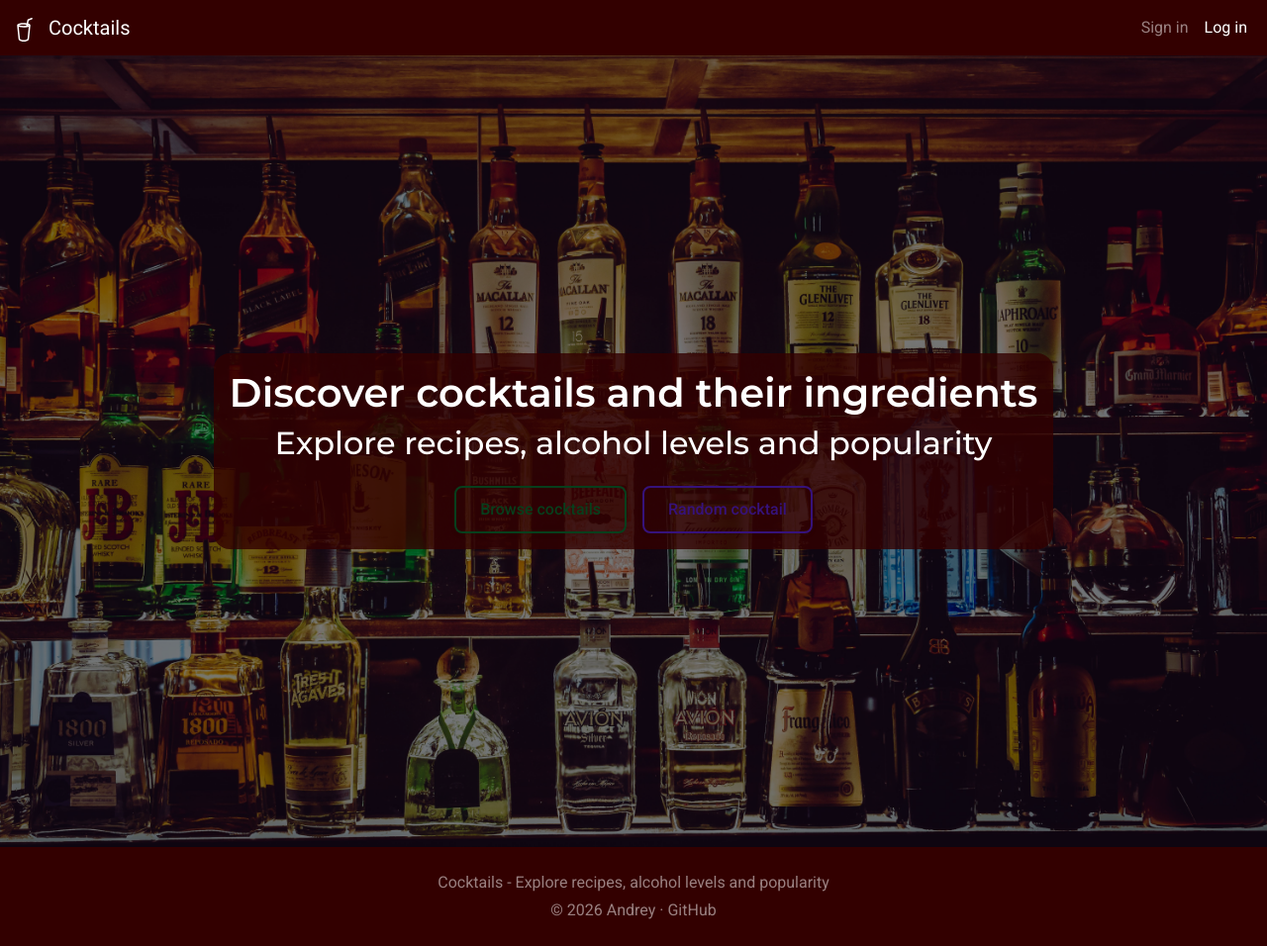
After one commit to Eiji224/cocktails_analytics, a Django app: page / in a window 1280 px wide. The commit adds this page. Shown: the whole page at 99% size. Run offline with Django 5.2, Linux system fonts and the light colour scheme; some libraries are stand-ins or nearby versions.

Commit message:
created index page

```diff
--- /dev/null
+++ b/cocktails/templates/cocktails/base.html
@@ -0,0 +1,33 @@
+{% load static %}
+
+<!DOCTYPE html>
+<html lang="en">
+<head>
+    <meta charset="UTF-8">
+    <link rel="icon" href="{% static 'images/icon.svg' %}">
+    <title>{% block title %}{% endblock %}</title>
+    <link rel="stylesheet" href="{% static 'bootstrap/css/bootstrap.min.css' %}">
+
+    <link rel="preconnect" href="https://fonts.googleapis.com">
+    <link rel="preconnect" href="https://fonts.gstatic.com" crossorigin>
+    <link href="https://fonts.googleapis.com/css2?family=Montserrat:ital,wght@0,100..900;1,100..900&family=Roboto:ital,wght@0,100..900;1,100..900&display=swap" rel="stylesheet">
+    <link rel="stylesheet" href="{% static 'css/base.css' %}">
+
+    {% block styles %}{% endblock %}
+</head>
+<body>
+    {% block navbar %}{% endblock %}
+    <section>{% block content %}{% endblock %}</section>
+    <footer class="py-4 mt-auto">
+      <div class="container text-center text-muted text-white-50">
+        <p class="mb-1">Cocktails - Explore recipes, alcohol levels and popularity</p>
+        <p class="mb-0">
+          © 2026 Andrey ·
+          <a href="https://github.com/andrey/cocktails_analytics" class="text-decoration-none text-muted text-white-50">GitHub</a>
+        </p>
+      </div>
+    </footer>
+
+    <script src="{% static 'bootstrap/js/bootstrap.bundle.min.js' %}"></script>
+</body>
+</html>
--- /dev/null
+++ b/cocktails/templates/cocktails/index.html
@@ -0,0 +1,46 @@
+{% extends 'cocktails/base.html' %}
+{% load static %}
+
+{% block title %}Cocktails - Main page{% endblock %}
+{% block styles %}
+    <link rel="stylesheet" href="{% static 'css/index.css' %}">
+{% endblock %}
+
+{% block navbar %}
+    <nav class="navbar navbar-expand-lg custom-nav">
+      <div class="container-fluid d-flex justify-content-between align-items-center">
+          <div class="d-flex align-items-center">
+              <a class="navbar-brand text-white" href="{% url 'index' %}">
+                <img src="{% static 'images/icon.svg' %}" alt="Logo" class="me-2" style="height: 1.5rem; width: auto; filter: invert(1);">
+                Cocktails
+              </a>
+          </div>
+          <div class="d-flex align-items-center">
+              <button class="navbar-toggler" type="button" data-bs-toggle="collapse" data-bs-target="#navbarNavAltMarkup" aria-controls="navbarNavAltMarkup" aria-expanded="false" aria-label="Переключатель навигации">
+                  <span class="navbar-toggler-icon"></span>
+              </button>
+              <div class="collapse navbar-collapse align-items-end" id="navbarNavAltMarkup">
+                  <div class="navbar-nav">
+                      <a class="nav-link text-white-50" href="#">Sign in</a>
+                      <a class="nav-link text-white active" aria-current="page" href="#">Log in</a>
+                  </div>
+              </div>
+          </div>
+      </div>
+    </nav>
+{% endblock %}
+
+{% block content %}
+    <div class="d-flex flex-column justify-content-center align-items-center vh-100">
+        <div style="background-color: rgba(51, 0, 0, 0.8);" class="rounded-4 p-3">
+            <div class="text-center">
+                <h1>Discover cocktails and their ingredients</h1>
+                <h2>Explore recipes, alcohol levels and popularity</h2>
+            </div>
+            <div class="d-flex gap-3 justify-content-center mt-4">
+                <button class="btn btn-outline-primary">Browse cocktails</button>
+                <button class="btn btn-outline-secondary">Random cocktail</button>
+            </div>
+        </div>
+    </div>
+{% endblock %}
--- a/cocktails/urls.py
+++ b/cocktails/urls.py
@@ -0,0 +1,6 @@
+from django.urls import path
+from . import views
+
+urlpatterns = [
+    path('', views.index, name='index'),
+]
--- a/cocktails/views.py
+++ b/cocktails/views.py
@@ -1,3 +1,7 @@
+from django.http import HttpResponse
 from django.shortcuts import render
 
-# Create your views here.
+from .models import Cocktail
+
+def index(request):
+    return render(request, 'cocktails/index.html')
--- a/cocktails_analytics/settings.py
+++ b/cocktails_analytics/settings.py
@@ -117,3 +117,4 @@ USE_TZ = True
 # https://docs.djangoproject.com/en/6.0/howto/static-files/
 
 STATIC_URL = 'static/'
+STATICFILES_DIRS = [BASE_DIR / 'static']
--- a/cocktails_analytics/urls.py
+++ b/cocktails_analytics/urls.py
@@ -15,8 +15,9 @@ Including another URLconf
     2. Add a URL to urlpatterns:  path('blog/', include('blog.urls'))
 """
 from django.contrib import admin
-from django.urls import path
+from django.urls import path, include
 
 urlpatterns = [
     path('admin/', admin.site.urls),
+    path('', include('cocktails.urls')),
 ]
--- a/static/css/base.css
+++ b/static/css/base.css
@@ -20,3 +20,253 @@ h1 {
 h2 {
   font-weight: 500;
 }
+
+footer {
+    background-color: rgb(51, 0, 0) !important;
+    color: white !important;
+}
+
+:root {
+  /* Основные цвета из палитры */
+  --bs-primary: #073f1c;
+  --bs-primary-rgb: 7, 63, 28;
+
+  --bs-secondary: #36127b;
+  --bs-secondary-rgb: 54, 18, 123;
+
+  --bs-success: #073f1c;
+  --bs-success-rgb: 7, 63, 28;
+
+  --bs-danger: #a90024;
+  --bs-danger-rgb: 169, 0, 36;
+
+  --bs-warning: #7d0254;
+  --bs-warning-rgb: 125, 2, 84;
+
+  --bs-info: #36127b;
+  --bs-info-rgb: 54, 18, 123;
+
+  --bs-light: #f8f9fa;
+  --bs-light-rgb: 248, 249, 250;
+
+  --bs-dark: #330000;
+  --bs-dark-rgb: 51, 0, 0;
+
+  --bs-white: #fff;
+  --bs-white-rgb: 255, 255, 255;
+
+  --bs-gray: #6c757d;
+  --bs-gray-rgb: 108, 117, 125;
+
+  --bs-gray-dark: #330000;
+  --bs-gray-dark-rgb: 51, 0, 0;
+
+  /* Фоны и текст по умолчанию */
+  --bs-body-bg: #ffffff;
+  --bs-body-color: #212529;
+  --bs-body-color-rgb: 33, 37, 41;
+
+  /* Текстовые цвета */
+  --bs-body-emphasis-color: #000;
+  --bs-body-emphasis-color-rgb: 0, 0, 0;
+
+  /* Ссылки */
+  --bs-link-color: #073f1c;
+  --bs-link-color-rgb: 7, 63, 28;
+  --bs-link-hover-color: #052a14;
+  --bs-link-hover-color-rgb: 5, 42, 20;
+
+  /* Границы */
+  --bs-border-color: #dee2e6;
+  --bs-border-color-translucent: rgba(0, 0, 0, 0.175);
+}
+
+/* Современные стили для всех кнопок */
+.btn,
+button.btn,
+[class*="btn-"] {
+  border-radius: 0.5rem;
+  padding: 0.625rem 1.5rem;
+  font-weight: 500;
+  font-size: 1rem;
+  transition: all 0.3s cubic-bezier(0.4, 0, 0.2, 1);
+  border-width: 2px;
+  box-shadow: 0 2px 4px rgba(0, 0, 0, 0.1);
+  position: relative;
+  overflow: hidden;
+}
+
+.btn:hover,
+button.btn:hover,
+[class*="btn-"]:hover {
+  transform: translateY(-2px);
+  box-shadow: 0 4px 12px rgba(0, 0, 0, 0.15);
+}
+
+.btn:active,
+button.btn:active,
+[class*="btn-"]:active {
+  transform: translateY(0);
+  box-shadow: 0 2px 4px rgba(0, 0, 0, 0.1);
+}
+
+/* Обычные кнопки (filled) */
+.btn-primary,
+.btn-success,
+.btn-danger,
+.btn-warning,
+.btn-info,
+.btn-secondary,
+.btn-dark {
+  border: none;
+  color: #fff;
+}
+
+.btn-primary {
+  background: linear-gradient(135deg, #073f1c 0%, #0a5a2a 100%);
+}
+
+.btn-primary:hover {
+  background: linear-gradient(135deg, #0a5a2a 0%, #073f1c 100%);
+}
+
+.btn-secondary {
+  background: linear-gradient(135deg, #36127b 0%, #4a1a9e 100%);
+}
+
+.btn-secondary:hover {
+  background: linear-gradient(135deg, #4a1a9e 0%, #36127b 100%);
+}
+
+.btn-success {
+  background: linear-gradient(135deg, #073f1c 0%, #0a5a2a 100%);
+}
+
+.btn-success:hover {
+  background: linear-gradient(135deg, #0a5a2a 0%, #073f1c 100%);
+}
+
+.btn-danger {
+  background: linear-gradient(135deg, #a90024 0%, #d1002e 100%);
+}
+
+.btn-danger:hover {
+  background: linear-gradient(135deg, #d1002e 0%, #a90024 100%);
+}
+
+.btn-warning {
+  background: linear-gradient(135deg, #7d0254 0%, #a0036f 100%);
+  color: #fff;
+}
+
+.btn-warning:hover {
+  background: linear-gradient(135deg, #a0036f 0%, #7d0254 100%);
+}
+
+.btn-info {
+  background: linear-gradient(135deg, #36127b 0%, #4a1a9e 100%);
+}
+
+.btn-info:hover {
+  background: linear-gradient(135deg, #4a1a9e 0%, #36127b 100%);
+}
+
+.btn-dark {
+  background: linear-gradient(135deg, #330000 0%, #4d0000 100%);
+}
+
+.btn-dark:hover {
+  background: linear-gradient(135deg, #4d0000 0%, #330000 100%);
+}
+
+/* Outline кнопки с прозрачным фоном */
+.btn-outline-primary {
+  color: #073f1c;
+  border-color: #073f1c;
+  background: transparent;
+}
+
+.btn-outline-primary:hover,
+.btn-outline-primary:focus {
+  color: #fff;
+  background: #073f1c;
+  border-color: #073f1c;
+}
+
+.btn-outline-secondary {
+  color: #36127b;
+  border-color: #36127b;
+  background: transparent;
+}
+
+.btn-outline-secondary:hover,
+.btn-outline-secondary:focus {
+  color: #fff;
+  background: #36127b;
+  border-color: #36127b;
+}
+
+.btn-outline-success {
+  color: #073f1c;
+  border-color: #073f1c;
+  background: transparent;
+}
+
+.btn-outline-success:hover,
+.btn-outline-success:focus {
+  color: #fff;
+  background: #073f1c;
+  border-color: #073f1c;
+}
+
+.btn-outline-danger {
+  color: #a90024;
+  border-color: #a90024;
+  background: transparent;
+}
+
+.btn-outline-danger:hover,
+.btn-outline-danger:focus {
+  color: #fff;
+  background: #a90024;
+  border-color: #a90024;
+}
+
+.btn-outline-warning {
+  color: #7d0254;
+  border-color: #7d0254;
+  background: transparent;
+}
+
+.btn-outline-warning:hover,
+.btn-outline-warning:focus {
+  color: #fff;
+  background: #7d0254;
+  border-color: #7d0254;
+}
+
+.btn-outline-info {
+  color: #36127b;
+  border-color: #36127b;
+  background: transparent;
+}
+
+.btn-outline-info:hover,
+.btn-outline-info:focus {
+  color: #fff;
+  background: #36127b;
+  border-color: #36127b;
+}
+
+.btn-outline-dark {
+  color: #330000;
+  border-color: #330000;
+  background: transparent;
+}
+
+.btn-outline-dark:hover,
+.btn-outline-dark:focus {
+  color: #fff;
+  background: #330000;
+  border-color: #330000;
+}
--- /dev/null
+++ b/static/css/index.css
@@ -0,0 +1,35 @@
+section {
+    background-image: url('../images/index_background.jpg');
+    background-size: cover;
+    background-position: center;
+    background-repeat: no-repeat;
+    position: relative;
+    width: 100%;
+    height: 100vh;
+    display: flex;
+    justify-content: center;
+    align-items: center;
+    color: white;
+    text-align: center;
+}
+
+section::before {
+    content: '';
+    position: absolute;
+    top: 0;
+    left: 0;
+    width: 100%;
+    height: 100%;
+    background-color: rgba(0, 0, 0, 0.5);
+    z-index: 1;
+}
+
+section > * {
+    position: relative;
+    z-index: 2;
+}
+
+.custom-nav {
+    background-color: rgb(51, 0, 0) !important;
+    color: white;
+}
```
Also changed, not shown: static/images/icon.svg (added), static/images/index_background.jpg (added).
